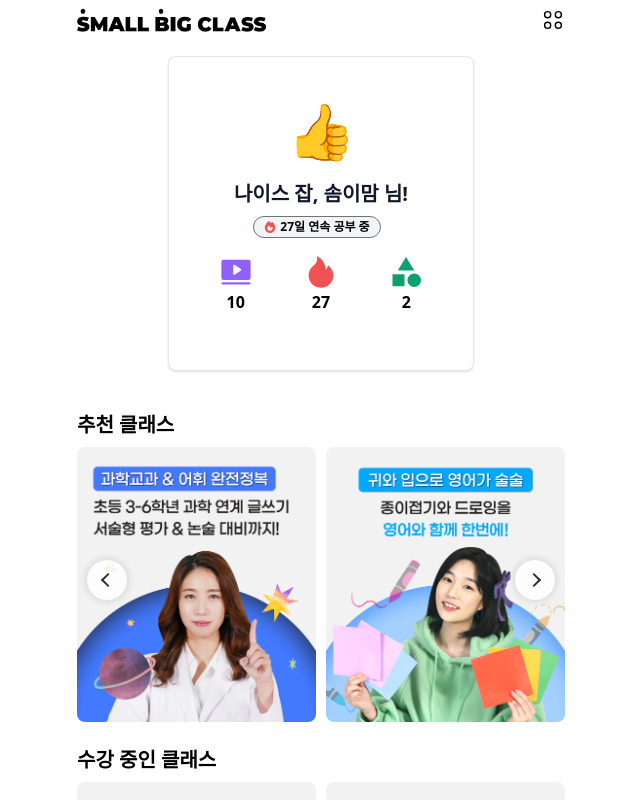
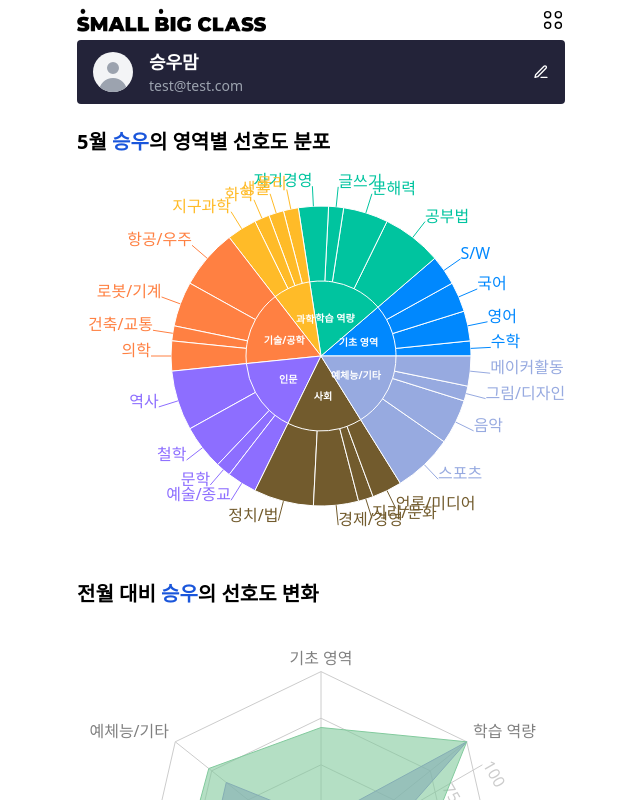
Before and after one commit to jomno/smb-tips-client, a Next.js app: page /mypage/parents in a window 1280 px wide. Shown: the top 800 px of the page, without its empty margins (319-959 px from the left). Built offline with nearby package versions, Linux system fonts and the light colour scheme.

Commit message:
프론트 코드 확인

```diff
--- a/package.json
+++ b/package.json
@@ -22,6 +22,7 @@
     "react-dom": "^18",
     "react-icons": "^5.2.1",
     "react-toastify": "^10.0.5",
+    "recharts": "^2.12.7",
     "swiper": "^11.1.3"
   },
   "devDependencies": {
--- a/src/app/mypage/parents/Content.js
+++ b/src/app/mypage/parents/Content.js
@@ -1,109 +1,204 @@
 "use client";
 
 import React from "react";
-import { FaFire } from "react-icons/fa6";
-import { AiFillFire } from "react-icons/ai";
-import { PiVideoFill } from "react-icons/pi";
-import { MdCategory } from "react-icons/md";
 
 import ClassBanner from "@/app/home/ClassBanner";
-import { sampleSize } from "lodash";
 
-export default function Content() {
-  const classBanners = [
+import {
+  Radar,
+  RadarChart,
+  PolarGrid,
+  Legend,
+  PolarAngleAxis,
+  PolarRadiusAxis,
+  PieChart,
+  Pie,
+  Cell,
+  ResponsiveContainer,
+} from "recharts";
+
+import { Avatar } from "flowbite-react";
+
+import { FiEdit3 } from "react-icons/fi";
+
+export default function Content({
+  recommendClass,
+  watchingClass,
+  data01,
+  data02,
+  data03,
+}) {
+  const initialTheme = localStorage?.getItem("theme") || "light";
+
+  const data04 = [
     {
-      id: 1,
-      url: "/class/class1.png",
-      link: "/",
-      is_publish: true,
+      subject: "Math",
+      A: 120,
+      B: 110,
+      fullMark: 150,
     },
     {
-      id: 2,
-      url: "/class/class2.png",
-      link: "/",
-      is_publish: true,
+      subject: "Chinese",
+      A: 98,
+      B: 130,
+      fullMark: 150,
     },
     {
-      id: 3,
-      url: "/class/class3.png",
-      link: "/",
-      is_publish: true,
+      subject: "English",
+      A: 86,
+      B: 130,
+      fullMark: 150,
     },
     {
-      id: 4,
-      url: "/class/class4.png",
-      link: "/",
-      is_publish: true,
+      subject: "Geography",
+      A: 99,
+      B: 100,
+      fullMark: 150,
     },
     {
-      id: 5,
-      url: "/class/class5.png",
-      link: "/",
-      is_publish: true,
+      subject: "Physics",
+      A: 85,
+      B: 90,
+      fullMark: 150,
     },
     {
-      id: 6,
-      url: "/class/class6.png",
-      link: "/",
-      is_publish: true,
-    },
-    {
-      id: 7,
-      url: "/class/class7.png",
-      link: "/",
-      is_publish: true,
-    },
-    {
-      id: 8,
-      url: "/class/class8.png",
-      link: "/",
-      is_publish: true,
+      subject: "History",
+      A: 65,
+      B: 85,
+      fullMark: 150,
     },
   ];
+
+  const renderCustomizedLabel = ({
+    cx,
+    cy,
+    midAngle,
+    innerRadius,
+    outerRadius,
+    index,
+    name,
+  }) => {
+    const RADIAN = Math.PI / 180;
+
+    const radius = innerRadius + (outerRadius - innerRadius) * 0.5;
+    const x = cx + radius * Math.cos(-midAngle * RADIAN);
+    const y = cy + radius * Math.sin(-midAngle * RADIAN);
+
+    return (
+      <text
+        x={x}
+        y={y}
+        fill="white"
+        textAnchor="middle"
+        dominantBaseline="central"
+        style={{ fontSize: "10px", fontWeight: "bold" }}
+      >
+        {name}
+      </text>
+    );
+  };
   return (
     <div className="flex flex-col gap-6">
-      <div className="flex flex-col items-center py-4">
-        <div className="p-6 bg-white border border-gray-200 rounded-lg shadow dark:bg-gray-800 dark:border-gray-700">
-          <div className="flex flex-col items-center">
-            <p className="text-[55px] my-2">👍</p>
-            <h5 class="mb-1 text-xl font-bold text-gray-900 dark:text-white">
-              나이스 잡, 솜이맘 님!
-            </h5>
+      <div>
+        <div className="w-full bg-[#232339] flex flex-row py-2 px-4 rounded">
+          <Avatar rounded />
 
-            <span class="mt-1 bg-gray-100 text-black text-xs font-bold inline-flex items-center px-2.5 py-0.5 rounded-full me-2 dark:bg-gray-700 dark:text-gray-400 border border-gray-500 ">
-              <FaFire class="text-red-500 me-1" />
-              27일 연속 공부 중
-            </span>
-            <div class="mt-4 mb-8 grid grid-cols-3 w-64">
-              <div className="flex flex-col items-center">
-                <PiVideoFill className="text-4xl text-purple-500" />
-                <p className="font-bold">10</p>
-              </div>
+          <div className="flex flex-col ml-4">
+            <h1 className="text-lg font-bold text-white">승우맘</h1>
+            <p className="text-sm text-gray-400">test@test.com</p>
+          </div>
 
-              <div className="flex flex-col items-center">
-                <AiFillFire className="text-4xl text-red-500" />
-                <p className="font-bold">27</p>
-              </div>
-
-              <div className="flex flex-col items-center">
-                <MdCategory className="text-4xl text-green-500" />
-                <p className="font-bold">2</p>
-              </div>
-            </div>
+          <div className="flex flex-row ml-auto">
+            <button className="text-white">
+              <FiEdit3 />
+            </button>
           </div>
+        </div>
+      </div>
+      <div>
+        <h1 className="text-xl font-bold">
+          {new Date().getMonth() + 1}월{" "}
+          <span className="text-blue-700">승우</span>의 영역별 선호도 분포
+        </h1>
+        <div className="flex flex-col items-center justify-center">
+          <PieChart width={600} height={400}>
+            <Pie
+              data={data01}
+              dataKey="value"
+              nameKey="name"
+              cx="50%"
+              cy="50%"
+              outerRadius={80}
+              label={renderCustomizedLabel}
+              labelLine={false}
+            >
+              {data01.map((entry, index) => (
+                <Cell key={`cell-${index}`} fill={entry.color}>
+                  {entry.name}
+                </Cell>
+              ))}
+            </Pie>
+            <Pie
+              data={data02}
+              dataKey="value"
+              nameKey="name"
+              cx="50%"
+              cy="50%"
+              innerRadius={75}
+              outerRadius={150}
+              label={(entry) => entry.name}
+            >
+              {data02.map((entry, index) => (
+                <Cell key={`cell-${index}`} fill={entry.color} />
+              ))}
+            </Pie>
+          </PieChart>
         </div>
       </div>
 
       <div>
+        <h1 className="text-xl font-bold">
+          전월 대비 <span className="text-blue-700">승우</span>의 선호도 변화
+        </h1>
+        <div className="flex flex-col items-center justify-center">
+          <RadarChart
+            width={600}
+            height={500}
+            cx="50%"
+            cy="50%"
+            outerRadius="80%"
+            data={data03}
+          >
+            <PolarGrid />
+            <PolarAngleAxis dataKey="subject" />
+            <PolarRadiusAxis angle={30} domain={[0, 100]} />
+            <Radar
+              name={`${new Date().getMonth()}월`}
+              dataKey="A"
+              stroke="#8884d8"
+              fill="#8884d8"
+              fillOpacity={0.6}
+            />
+            <Radar
+              name={`${new Date().getMonth() + 1}월`}
+              dataKey="B"
+              stroke="#82ca9d"
+              fill="#82ca9d"
+              fillOpacity={0.6}
+            />
+            <Legend />
+          </RadarChart>
+        </div>
+      </div>
+      <div>
         <h1 className="text-xl font-bold">추천 클래스</h1>
 
-        <ClassBanner classBanners={sampleSize(classBanners, 2)} />
+        <ClassBanner classBanners={recommendClass} />
       </div>
-
       <div>
         <h1 className="text-xl font-bold">수강 중인 클래스</h1>
 
-        <ClassBanner classBanners={sampleSize(classBanners, 2)} />
+        <ClassBanner classBanners={watchingClass} />
       </div>
     </div>
   );
--- a/src/app/mypage/parents/page.js
+++ b/src/app/mypage/parents/page.js
@@ -1,5 +1,150 @@
 import Content from "./Content";
+import { sampleSize } from "lodash";
 
 export default async function Page({ searchParams }) {
-  return <Content />;
+  const classBanners = [
+    {
+      id: 1,
+      url: "/class/class1.png",
+      link: "/",
+      is_publish: true,
+    },
+    {
+      id: 2,
+      url: "/class/class2.png",
+      link: "/",
+      is_publish: true,
+    },
+    {
+      id: 3,
+      url: "/class/class3.png",
+      link: "/",
+      is_publish: true,
+    },
+    {
+      id: 4,
+      url: "/class/class4.png",
+      link: "/",
+      is_publish: true,
+    },
+    {
+      id: 5,
+      url: "/class/class5.png",
+      link: "/",
+      is_publish: true,
+    },
+    {
+      id: 6,
+      url: "/class/class6.png",
+      link: "/",
+      is_publish: true,
+    },
+    {
+      id: 7,
+      url: "/class/class7.png",
+      link: "/",
+      is_publish: true,
+    },
+    {
+      id: 8,
+      url: "/class/class8.png",
+      link: "/",
+      is_publish: true,
+    },
+  ];
+
+  const data01 = [
+    { name: "기초 영역", value: 70, color: "#0088FE" },
+    { name: "학습 역량", value: 100, color: "#00C49F" },
+    { name: "과학", value: 50, color: "#FFBB28" },
+    { name: "기술/공학", value: 100, color: "#FF8042" },
+    { name: "인문", value: 100, color: "#8D6EFF" },
+    { name: "사회", value: 100, color: "#725B2D" },
+    { name: "예체능/기타", value: 100, color: "#97AAE0" },
+  ];
+  const data02 = [
+    { name: "수학", value: 10, color: "#0088FE" },
+    { name: "영어", value: 20, color: "#0088FE" },
+    { name: "국어", value: 20, color: "#0088FE" },
+    { name: "S/W", value: 20, color: "#0088FE" },
+    { name: "공부법", value: 40, color: "#00C49F" },
+    { name: "문해력", value: 30, color: "#00C49F" },
+    { name: "글쓰기", value: 10, color: "#00C49F" },
+    { name: "자기경영", value: 20, color: "#00C49F" },
+    { name: "물리", value: 10, color: "#FFBB28" },
+    { name: "생물", value: 10, color: "#FFBB28" },
+    { name: "화학", value: 10, color: "#FFBB28" },
+    { name: "지구과학", value: 20, color: "#FFBB28" },
+    { name: "항공/우주", value: 40, color: "#FF8042" },
+    { name: "로봇/기계", value: 30, color: "#FF8042" },
+    { name: "건축/교통", value: 10, color: "#FF8042" },
+    { name: "의학", value: 20, color: "#FF8042" },
+    { name: "역사", value: 40, color: "#8D6EFF" },
+    { name: "철학", value: 30, color: "#8D6EFF" },
+    { name: "문학", value: 10, color: "#8D6EFF" },
+    { name: "예술/종교", value: 20, color: "#8D6EFF" },
+    { name: "정치/법", value: 40, color: "#725B2D" },
+    { name: "경제/경영", value: 30, color: "#725B2D" },
+    { name: "지리/문화", value: 10, color: "#725B2D" },
+    { name: "언론/미디어", value: 20, color: "#725B2D" },
+    { name: "스포츠", value: 40, color: "#97AAE0" },
+    { name: "음악", value: 30, color: "#97AAE0" },
+    { name: "그림/디자인", value: 10, color: "#97AAE0" },
+    { name: "메이커활동", value: 20, color: "#97AAE0" },
+  ];
+
+    const data03 = [
+      {
+        subject: "기초 영역",
+        A: 20,
+        B: 70,
+        fullMark: 100,
+      },
+      {
+        subject: "학습 역량",
+        A: 100,
+        B: 100,
+        fullMark: 100,
+      },
+      {
+        subject: "과학",
+        A: 20,
+        B: 50,
+        fullMark: 100,
+      },
+      {
+        subject: "기술/공학",
+        A: 99,
+        B: 100,
+        fullMark: 100,
+      },
+      {
+        subject: "인문",
+        A: 85,
+        B: 90,
+        fullMark: 100,
+      },
+      {
+        subject: "사회",
+        A: 65,
+        B: 80,
+        fullMark: 100,
+      },
+      {
+        subject: "예체능/기타",
+        A: 65,
+        B: 77,
+        fullMark: 100,
+      },
+    ];
+
+  return (
+    <Content
+      recommendClass={sampleSize(classBanners, 2)}
+      watchingClass={sampleSize(classBanners, 2)}
+      data01={data01}
+      data02={data02}
+      data03={data03}
+    />
+  );
 }
```
Also changed, not shown: 1 other file (tests, documents, lock files or other folders).
